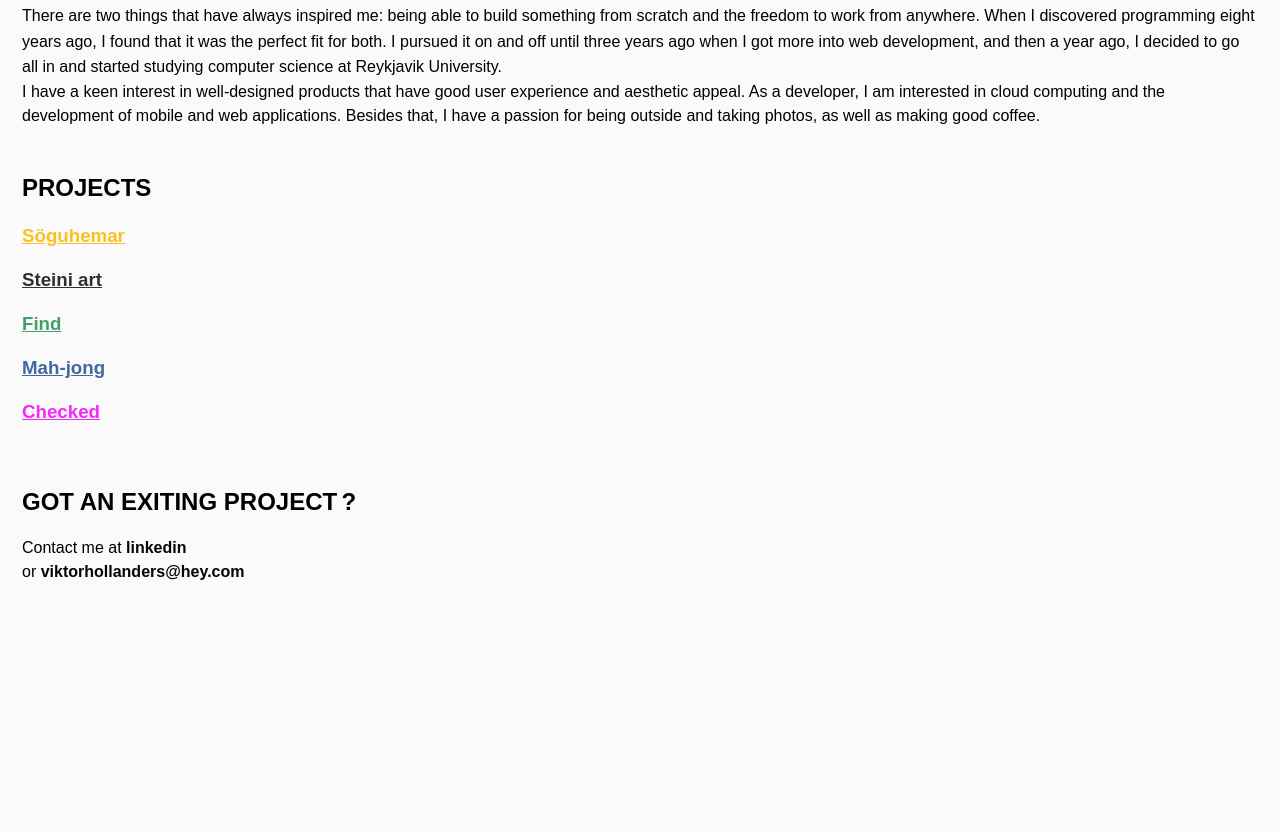
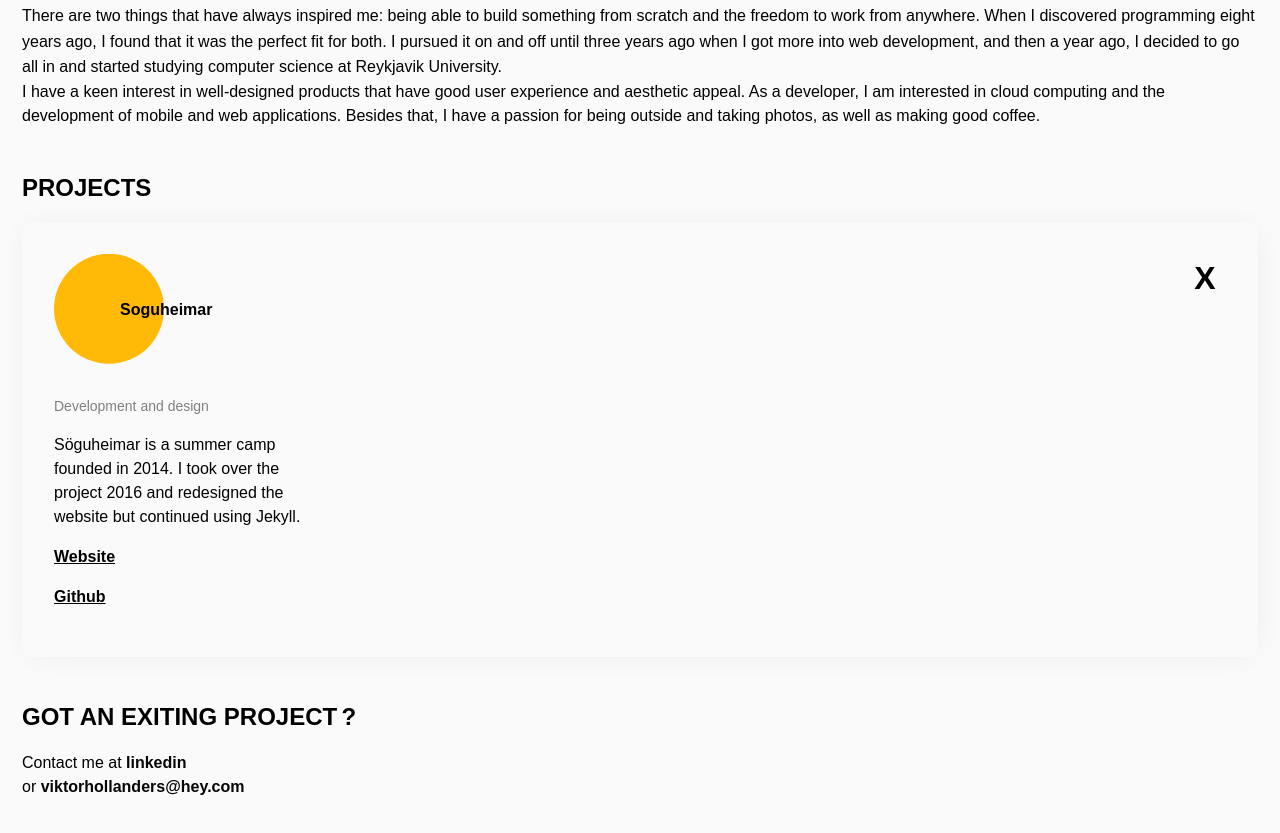
Before and after one commit to viktorhollanders/viktorhollanders, a website: page public/index.html in a window 1280 px wide. Shown: the part 611-1444 px from the top of the page. Before the commit the page ends 1237 px from the top, so only its background shows below. Drawn offline with Linux system fonts and the light colour scheme; a web font is replaced by a local one.

Commit message:
Add modal markup and styling

```diff
--- a/public/assets/css/style.css
+++ b/public/assets/css/style.css
@@ -8,6 +8,7 @@
   --gray-100: #c9c9c9;
   --gray-300: #808080;
   --gray-500: #262626;
+  --spacing-16px: 16px;
 }
 
 @supports (font-variation-settings: normal) {
@@ -39,7 +40,7 @@ header {
 }
 
 .title {
-  margin-bottom: 16px;
+  margin-bottom: var(--spacing-16px);
   font-weight: 600;
 }
 
@@ -63,12 +64,94 @@ section {
 }
 
 .project {
+  display: none;
   text-decoration: underline;
-  margin-bottom: 16px;
+  margin-bottom: var(--spacing-16px);
 }
 
 .project:hover {
   cursor: pointer;
+}
+
+/* MODAL */
+.modal {
+  width: 100%;
+  min-height: 427px;
+  padding: 32px;
+  border-radius: 10px;
+  box-shadow: 1px 1px 29px -10px rgba(0, 0, 0, 0.1);
+  background-color: var(--white);
+}
+
+.modal-header {
+  display: flex;
+}
+
+.shape-title {
+  position: relative;
+  height: 110px;
+  width: 110px;
+}
+
+.project-shape {
+  height: 110px;
+  width: 110px;
+  background-color: #ffb906;
+  clip-path: circle(50%);
+}
+
+.project-title {
+  position: absolute;
+  top: 40%;
+  left: 60%;
+  text-align: center;
+}
+
+.btn-close {
+  height: 42px;
+  width: 42px;
+  background-color: transparent;
+  border: none;
+  margin-left: auto;
+}
+
+.btn-close p {
+  font-size: 2rem;
+  font-weight: 600;
+}
+
+.modal-body {
+  margin-top: 32px;
+}
+
+.project-role {
+  color: var(--gray-300);
+  font-size: 0.875rem;
+  margin-bottom: var(--spacing-16px);
+}
+
+.project-copy {
+  margin-bottom: var(--spacing-16px);
+  max-width: 30ch;
+}
+
+.project-links {
+  display: flex;
+  flex-direction: column;
+}
+
+.project-links a {
+  font-weight: 600;
+  text-decoration: underline;
+  padding-bottom: var(--spacing-16px);
+}
+
+.project-links a:hover {
+  cursor: pointer;
+}
+
+.project-links a:visited {
+  color: var(--black);
 }
 
 /* FOOTER */
@@ -76,7 +159,7 @@ footer {
   padding: 42px 22px;
 }
 .footer-title {
-  margin-bottom: 16px;
+  margin-bottom: var(--spacing-16px);
 }
 .footer-title > h2 {
   display: inline;
--- a/public/index.html
+++ b/public/index.html
@@ -3,7 +3,7 @@
   <head>
     <meta charset="UTF-8" />
     <meta http-equiv="x-ua-compatible" content="ie=edge" />
-    <title>Vitkor Hollanders</title>
+    <title>Viktor Hollanders</title>
     <link rel="icon" type="image/x-icon" href="assets/favicon.ico" />
     <meta name="viewport" content="width=device-width, initial-scale=1.0, viewport-fit=cover" />
     <link rel="preconnect" href="https://rsms.me/" />
@@ -48,7 +48,31 @@
       </section>
       <section class="section projects">
         <h2 class="title">PROJECTS</h2>
-        <div class="column" id="project_container"></div>
+        <div class="column" id="project_container">
+          <!-- Projects are loaded dynamic -->
+          <div class="modal" tabindex="-1">
+            <div class="modal-header">
+              <div class="shape-title">
+                <div class="project-shape"></div>
+                <h4 class="project-title">Soguheimar</h4>
+              </div>
+              <button type="button" class="btn-close" data-bs-dismiss="modal" aria-label="Close">
+                <p>X</p>
+              </button>
+            </div>
+            <div class="modal-body">
+              <p class="project-role">Development and design</p>
+              <p class="project-copy">
+                Söguheimar is a summer camp founded in 2014. I took over the project 2016 and
+                redesigned the website but continued using Jekyll.
+              </p>
+              <div class="project-links">
+                <a class="link">Website</a>
+                <a class="link">Github</a>
+              </div>
+            </div>
+          </div>
+        </div>
       </section>
     </main>
     <footer>
--- a/public/script.js
+++ b/public/script.js
@@ -14,7 +14,10 @@ const getAllProjects = async () => {
 };
 
 const projectsContainer = document.querySelector('#project_container');
-console.log(projectsContainer);
+
+const onClick = (e) => {
+  console.log(e.target.id);
+};
 
 getAllProjects().then(() => {
   projects.forEach((project) => {
@@ -22,7 +25,8 @@ getAllProjects().then(() => {
     newProject.textContent = project.name;
     newProject.style.color = project.color;
     newProject.classList.add('project');
+    newProject.id = `pro${project.id}`;
+    newProject.addEventListener('click', onClick);
     projectsContainer.appendChild(newProject);
-    console.log(project);
   });
 });
```
